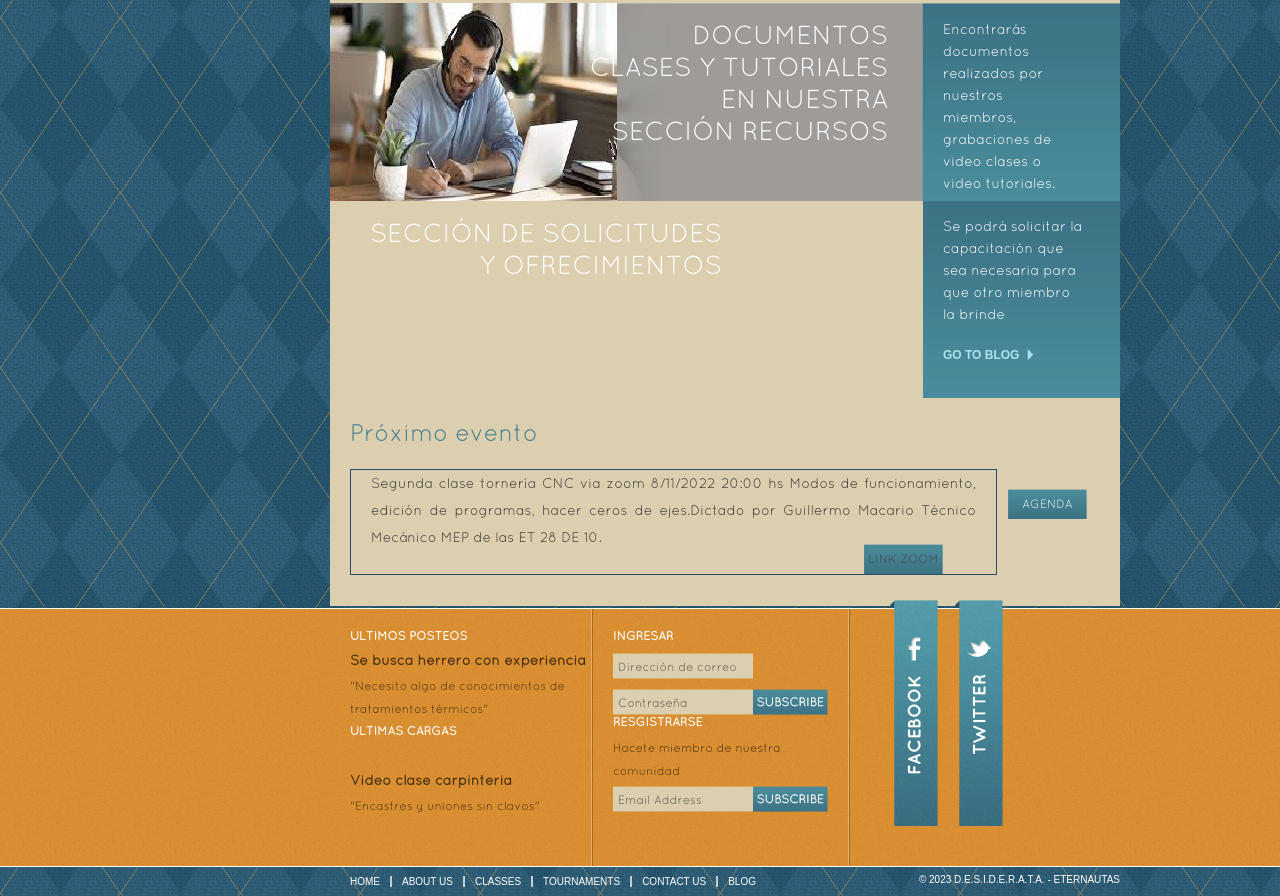
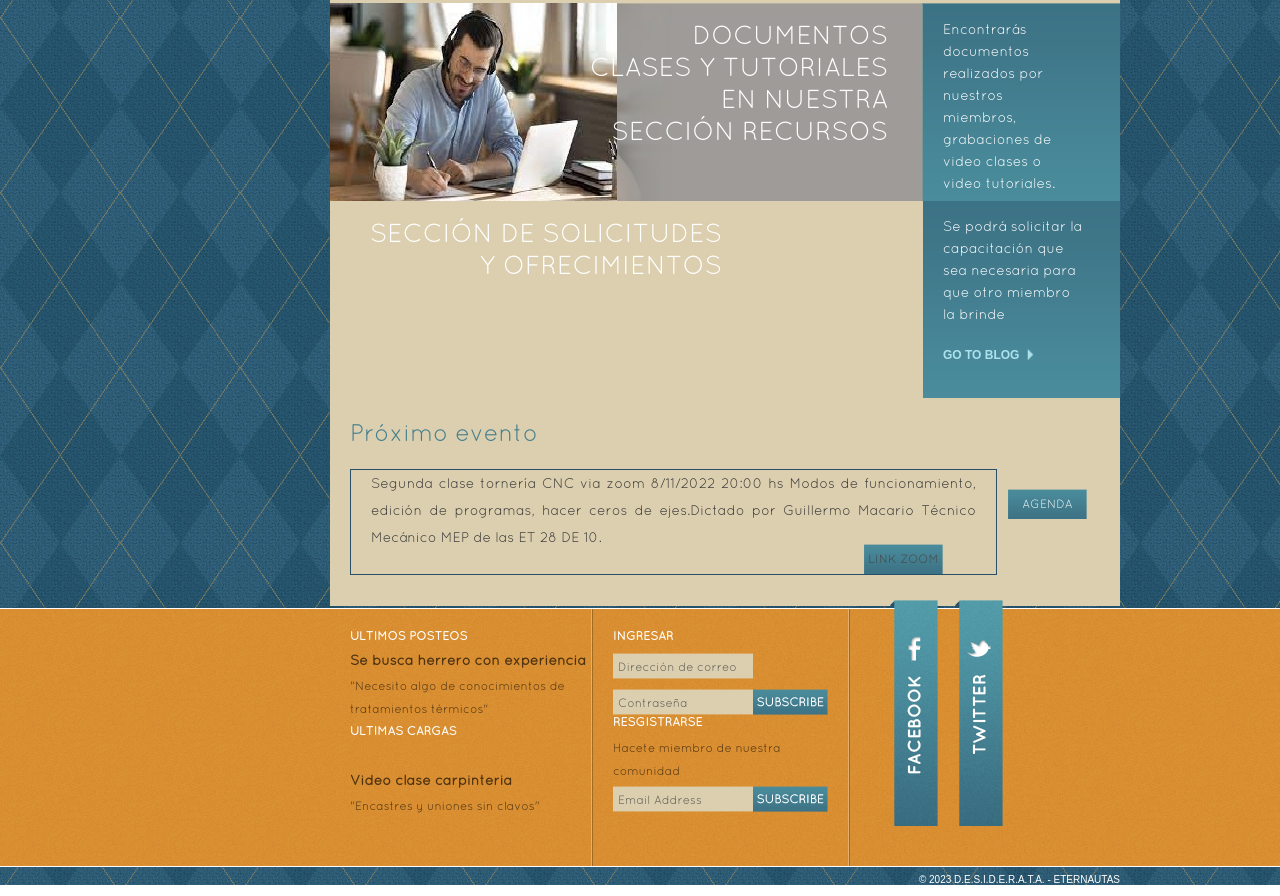
Before and after one commit to xAlakarx/xalakarx.github.io, a plain HTML site: page index.html in a window 1280 px wide. Shown: the part 507-1403 px from the top of the page. Drawn offline with Linux system fonts and the light colour scheme.

Commit message:
Update index.html

```diff
--- a/index.html
+++ b/index.html
@@ -128,26 +128,6 @@
 						</div>
 				    </div>
 				</div>
-				<ul>
-					<li>
-						<a href="index.html">Home</a>
-					</li>
-					<li>
-						<a href="about.html">About Us</a>
-					</li>
-					<li>
-						<a href="classes.html">Classes</a>
-					</li>
-					<li>
-						<a href="tournaments.html">Tournaments</a>
-					</li>
-					<li>
-						<a href="contact.html">Contact Us</a>
-					</li>
-					<li>
-						<a href="blog.html">Blog</a>
-					</li>
-				</ul>
 				<p>
 					&#169; 2023 D.E.S.I.D.E.R.A.T.A. - ETERNAUTAS<br>
 
```
